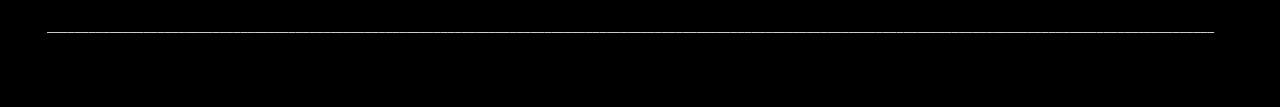
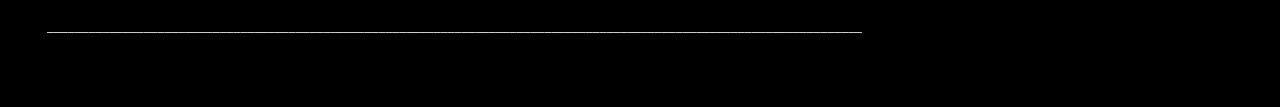
Before and after one commit to waleedhaider3528/site, a plain HTML site: page index.html in a window 1280 px wide. Shown: the part 1581-1688 px from the top of the page. Drawn offline with Linux system fonts and the light colour scheme; files whose address does not match are found by name.

Commit message:
Update index.html

```diff
--- a/index.html
+++ b/index.html
@@ -68,7 +68,7 @@
 <div id="prt">
 
 	<h1>Partners</h1>
-	<p>_________________________________________________________________________________________________________________________________________________________________________</p>
+	<p>______________________________________________________________________________________________________________________</p>
 	<div id="prt0"></div>
 	<div id="prt1"><img src="images/prt1.png" height="150px" width="150px"></div>
 	<div id="prt2"><img src="images/prt2.jpg" height="150px" width="150px"></div>
```
